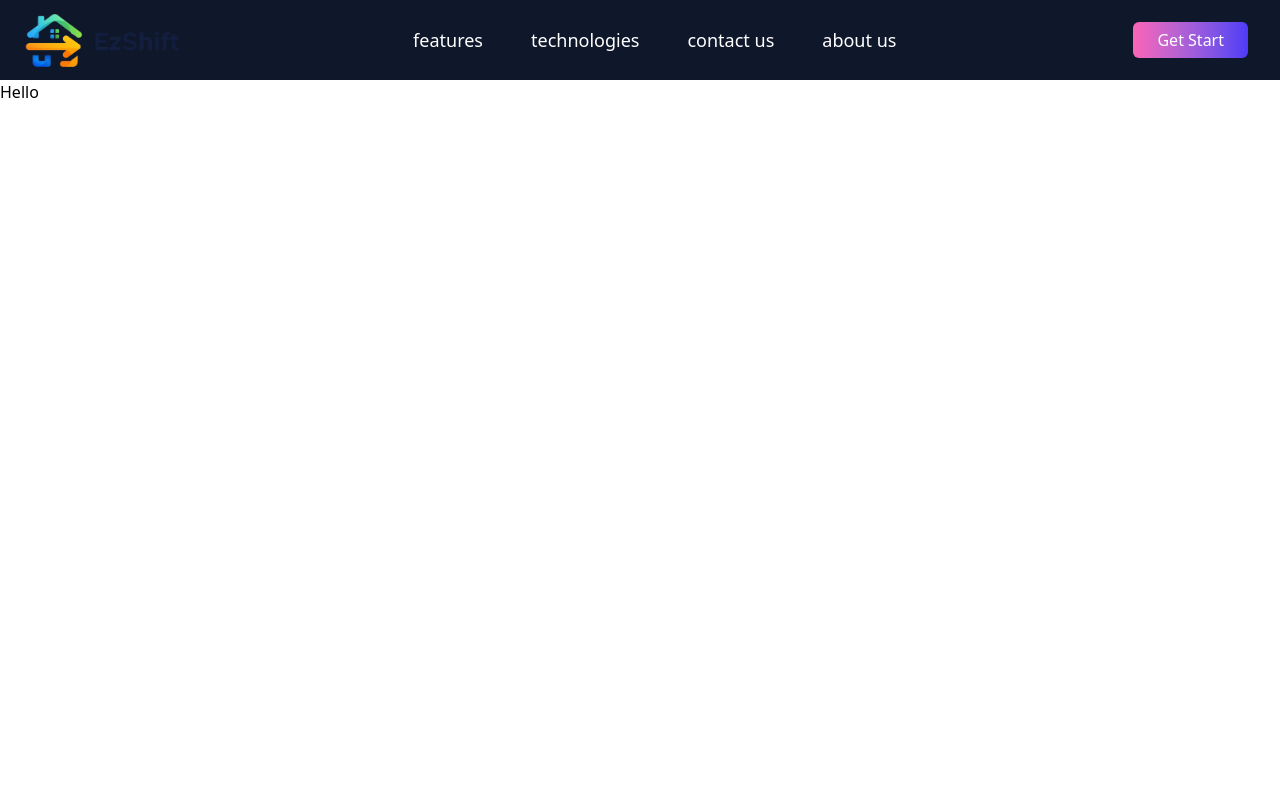
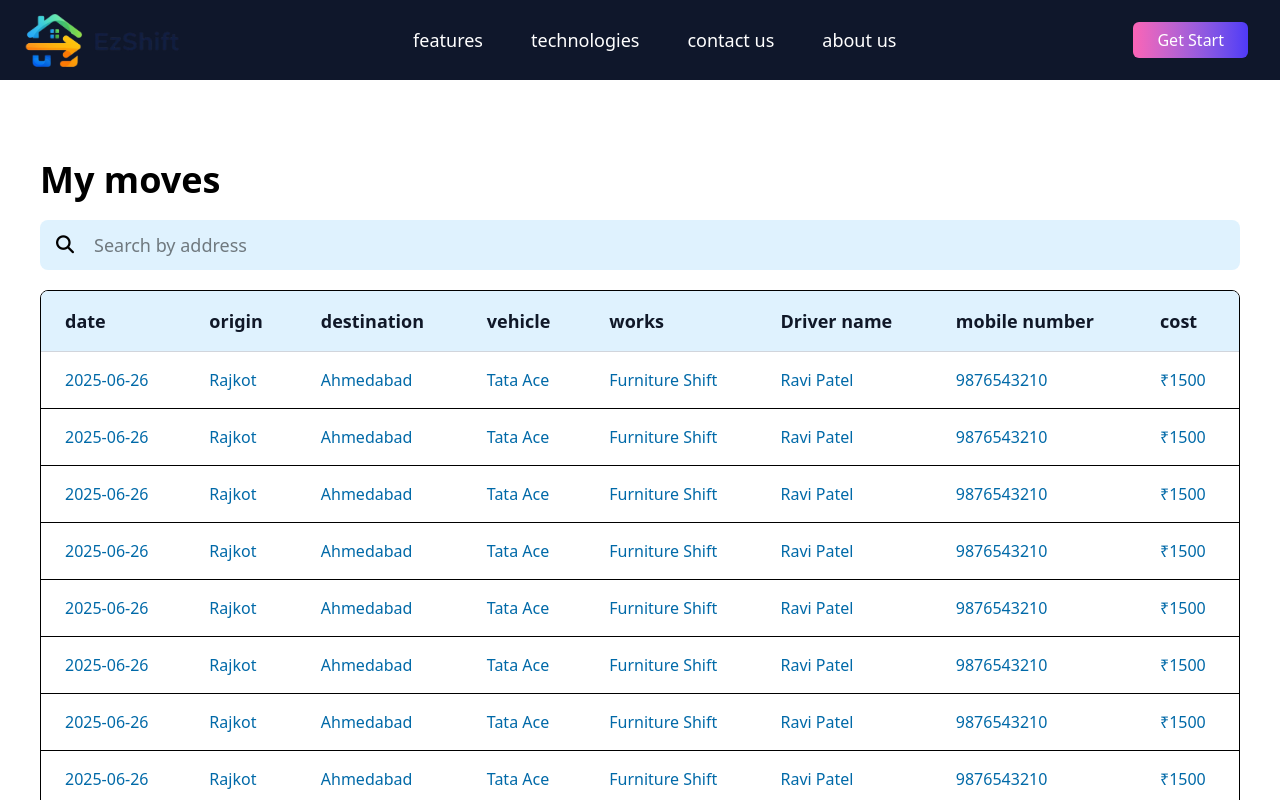
Before and after one commit to Dharmik-Lathiya/EzShift, a React (Vite) app in the folder Frontend/: page /Client/History in a window 1280 px wide. Shown: the top 800 px of the page. Built offline with nearby package versions, Linux system fonts and the light colour scheme.

Commit message:
client jourey table

```diff
--- a/Frontend/src/Component/Client/History/ClientHistoryMain.jsx
+++ b/Frontend/src/Component/Client/History/ClientHistoryMain.jsx
@@ -1,9 +1,158 @@
-import React from 'react'
-
+import React from "react";
+const data = [
+  {
+    date: "2025-06-26",
+    origin: "Rajkot",
+    destination: "Ahmedabad",
+    vehicle: "Tata Ace",
+    works: "Furniture Shift",
+    driverName: "Ravi Patel",
+    mobileNumber: "9876543210",
+    cost: "₹1500",
+  },
+  {
+    date: "2025-06-26",
+    origin: "Rajkot",
+    destination: "Ahmedabad",
+    vehicle: "Tata Ace",
+    works: "Furniture Shift",
+    driverName: "Ravi Patel",
+    mobileNumber: "9876543210",
+    cost: "₹1500",
+  },
+  {
+    date: "2025-06-26",
+    origin: "Rajkot",
+    destination: "Ahmedabad",
+    vehicle: "Tata Ace",
+    works: "Furniture Shift",
+    driverName: "Ravi Patel",
+    mobileNumber: "9876543210",
+    cost: "₹1500",
+  },
+  {
+    date: "2025-06-26",
+    origin: "Rajkot",
+    destination: "Ahmedabad",
+    vehicle: "Tata Ace",
+    works: "Furniture Shift",
+    driverName: "Ravi Patel",
+    mobileNumber: "9876543210",
+    cost: "₹1500",
+  },
+  {
+    date: "2025-06-26",
+    origin: "Rajkot",
+    destination: "Ahmedabad",
+    vehicle: "Tata Ace",
+    works: "Furniture Shift",
+    driverName: "Ravi Patel",
+    mobileNumber: "9876543210",
+    cost: "₹1500",
+  },
+  {
+    date: "2025-06-26",
+    origin: "Rajkot",
+    destination: "Ahmedabad",
+    vehicle: "Tata Ace",
+    works: "Furniture Shift",
+    driverName: "Ravi Patel",
+    mobileNumber: "9876543210",
+    cost: "₹1500",
+  },
+  {
+    date: "2025-06-26",
+    origin: "Rajkot",
+    destination: "Ahmedabad",
+    vehicle: "Tata Ace",
+    works: "Furniture Shift",
+    driverName: "Ravi Patel",
+    mobileNumber: "9876543210",
+    cost: "₹1500",
+  },
+  {
+    date: "2025-06-26",
+    origin: "Rajkot",
+    destination: "Ahmedabad",
+    vehicle: "Tata Ace",
+    works: "Furniture Shift",
+    driverName: "Ravi Patel",
+    mobileNumber: "9876543210",
+    cost: "₹1500",
+  },
+  {
+    date: "2025-06-26",
+    origin: "Rajkot",
+    destination: "Ahmedabad",
+    vehicle: "Tata Ace",
+    works: "Furniture Shift",
+    driverName: "Ravi Patel",
+    mobileNumber: "9876543210",
+    cost: "₹1500",
+  },
+  {
+    date: "2025-06-26",
+    origin: "Rajkot",
+    destination: "Ahmedabad",
+    vehicle: "Tata Ace",
+    works: "Furniture Shift",
+    driverName: "Ravi Patel",
+    mobileNumber: "9876543210",
+    cost: "₹1500",
+  },
+  {
+    date: "2025-06-26",
+    origin: "Rajkot",
+    destination: "Ahmedabad",
+    vehicle: "Tata Ace",
+    works: "Furniture Shift",
+    driverName: "Ravi Patel",
+    mobileNumber: "9876543210",
+    cost: "₹1500",
+  },
+];
 export default function ClientHistoryMain() {
   return (
-    <div>
-      Hello
-    </div>
-  )
+    <section className="py-20 px-10">
+      <div className="mb-5">
+        <h1 className="text-4xl font-semibold">My moves</h1>
+      </div>
+      <div className=" flex items-center w-full ">
+        <form action="/search " className="bg-sky-100 mb-5 rounded-lg p-1 text-lg w-full flex items-center" >
+          <i class="fa-solid fa-magnifying-glass m-3"></i>
+          <input type="text" name="" id="" placeholder="Search by address" className="flex-1 bg-transparent focus:outline-none px-2 py-1" />
+        </form>
+      </div>
+      <div className="border-1 border-black rounded-lg overflow-x-auto">
+        <table className="w-full divide-y divide-gray-300">
+          <thead className="text-left">
+            <tr className="  bg-sky-100">
+              <th className="px-6 py-4  whitespace-nowrap text-lg text-gray-900">date</th>
+              <th className="px-6 py-4 whitespace-nowrap text-lg text-gray-900">origin</th>
+              <th className="px-6 py-4 whitespace-nowrap text-lg text-gray-900">destination</th>
+              <th className="px-6 py-4 whitespace-nowrap text-lg text-gray-900">vehicle</th>
+              <th className="px-6 py-4 whitespace-nowrap text-lg text-gray-900">works</th>
+              <th className="px-6 py-4 whitespace-nowrap text-lg text-gray-900">Driver name</th>
+              <th className="px-6 py-4 whitespace-nowrap text-lg text-gray-900">mobile number</th>
+              <th className="px-6 py-4 whitespace-nowrap text-lg text-gray-900">cost</th>
+            </tr>
+          </thead>
+          <tbody className="divide-y-1 ">
+            {data.map((person, index) => (
+              <tr key={index} className="hover:bg-gray-100">
+                <td className="px-6 py-4 whitespace-nowrap text-md text-sky-700">{person.date}</td>
+                <td className="px-6 py-4 whitespace-nowrap text-md text-sky-700">{person.origin}</td>
+                <td className="px-6 py-4 whitespace-nowrap text-md text-sky-700">{person.destination}</td>
+                <td className="px-6 py-4 whitespace-nowrap text-md text-sky-700">{person.vehicle}</td>
+                <td className="px-6 py-4 whitespace-nowrap text-md text-sky-700">{person.works}</td>
+                <td className="px-6 py-4 whitespace-nowrap text-md text-sky-700">{person.driverName}</td>
+                <td className="px-6 py-4 whitespace-nowrap text-md text-sky-700">{person.mobileNumber}</td>
+                <td className="px-6 py-4 whitespace-nowrap text-md text-sky-700">{person.cost}</td>
+              </tr>
+            ))}
+          </tbody>
+        </table>
+      </div>
+    </section>
+  );
 }
```
